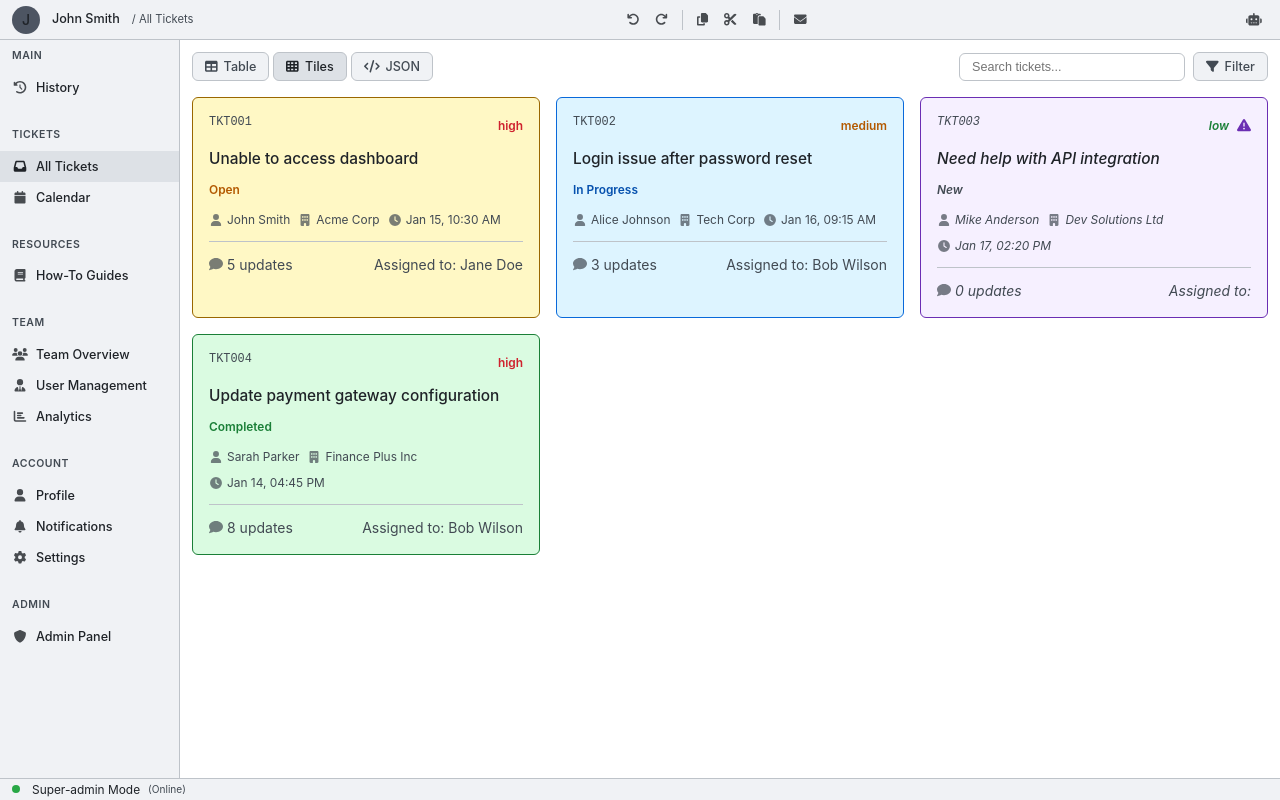
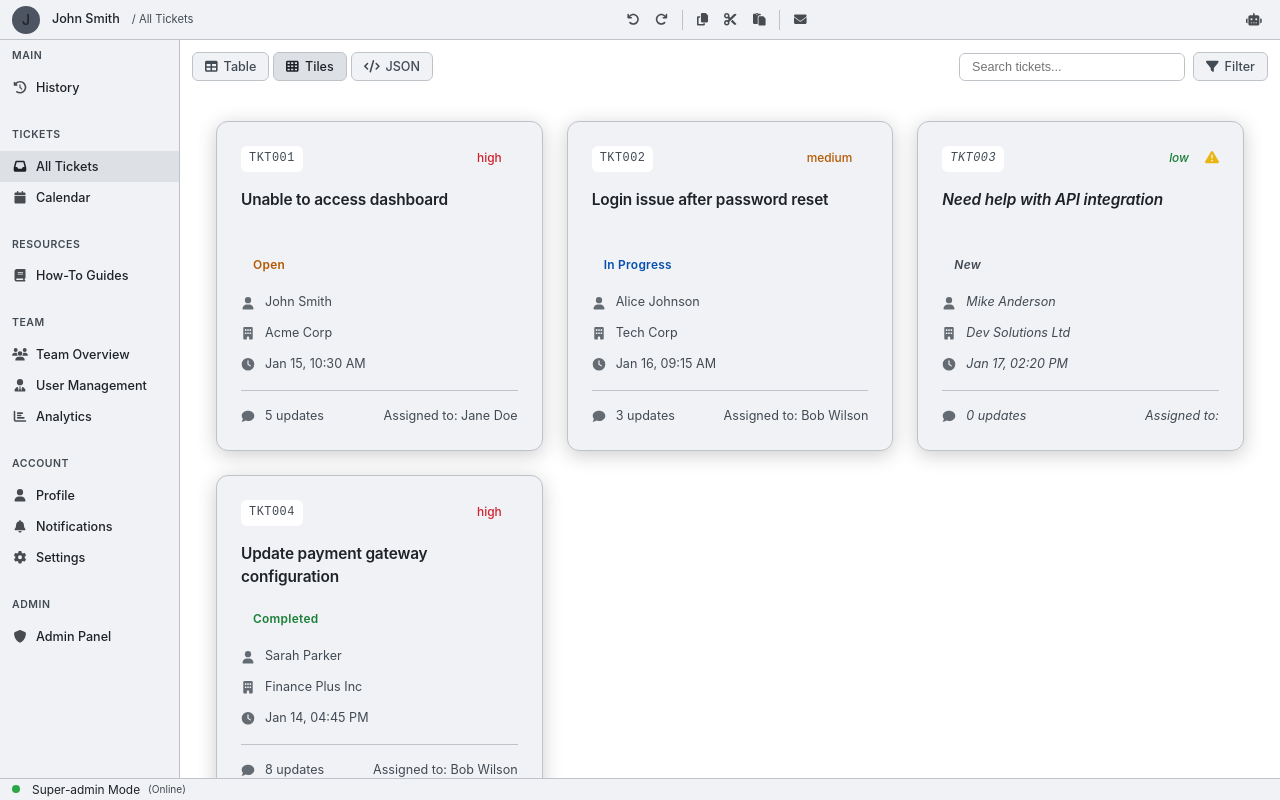
Before and after one commit to JNB-Technology/JNB-Ticket-Desktop-Client, a React (Vite) app: page / in a window 1280 px wide. Both pictures are taken after a click on the button "Tiles". Built offline with nearby package versions, Linux system fonts and the light colour scheme.

Commit message:
Style the tiles

```diff
--- a/src/ui/components/TicketTiles/TicketTiles.css
+++ b/src/ui/components/TicketTiles/TicketTiles.css
@@ -1,95 +1,292 @@
 .ticket-tiles {
   display: grid;
-  grid-template-columns: repeat(auto-fill, minmax(300px, 1fr));
-  gap: 16px;
-  margin: -12px;
-  padding: 12px;
+  grid-template-columns: repeat(3, 1fr);
+  gap: 24px;
+  padding: 24px;
+  background: var(--bg-color);
+}
+
+.ticket-tiles::before {
+  content: '';
+  position: absolute;
+  top: 0;
+  left: 0;
+  right: 0;
+  bottom: 0;
+  background: var(--border-color);
+  z-index: -1;
+  height: fit-content;
+}
+
+/* Force last row to fill available space */
+.ticket-tile:last-child:nth-child(3n - 2),
+.ticket-tile:last-child:nth-child(3n - 1) {
+  grid-column: auto;
 }
 
 .ticket-tile {
+  aspect-ratio: auto;
+  min-height: 280px;
   background: var(--panel-bg-color);
+  padding: 24px;
+  border-radius: 12px;
+  box-shadow: 0 4px 20px rgba(0, 0, 0, 0.2);
   border: 1px solid var(--border-color);
-  border-radius: 6px;
-  padding: 16px;
-  cursor: pointer;
-  transition: all 0.2s ease;
-}
-
-/* Status-based tile styling */
-.ticket-tile.status-in-progress {
-  background: var(--row-in-progress-bg);
-  border-color: var(--row-in-progress-color);
-}
-
-.ticket-tile.status-completed {
-  background: var(--row-completed-bg);
-  border-color: var(--row-completed-color);
-}
-
-.ticket-tile.status-open {
-  background: var(--row-open-bg);
-  border-color: var(--row-open-color);
-}
-
-.ticket-tile.unassigned {
-  background: var(--unassigned-bg);
-  border-color: var(--unassigned-color);
+  display: grid;
+  grid-template-rows: auto 1fr auto;
+  gap: 16px;
+  transition: all 0.3s cubic-bezier(0.4, 0, 0.2, 1);
+  overflow: hidden;
 }
 
 .ticket-tile:hover {
   transform: translateY(-2px);
-  box-shadow: 0 4px 12px rgba(0, 0, 0, 0.1);
+  background: var(--hover-nav-bg);
+  box-shadow: 0 8px 24px rgba(0, 0, 0, 0.3);
+  border-color: var(--border-color);
 }
 
 .ticket-tile-header {
   display: flex;
   justify-content: space-between;
   align-items: flex-start;
-  margin-bottom: 12px;
+  gap: 12px;
+}
+
+.ticket-tile-title {
+  font-size: 1.1em;
+  font-weight: 600;
+  color: var(--text-color);
+  line-height: 1.5;
+  margin: 0;
+  letter-spacing: -0.01em;
+  overflow: hidden;
+  display: -webkit-box;
+  -webkit-line-clamp: 2;
+  -webkit-box-orient: vertical;
+}
+
+.ticket-tile-subheader {
+  display: flex;
+  justify-content: space-between;
+  align-items: center;
 }
 
 .ticket-tile-id {
   font-family: 'Roboto Mono', monospace;
   font-size: 0.85em;
+  padding: 4px 8px;
+  background: var(--bg-color);
+  border-radius: 6px;
   color: var(--secondary-text);
-}
-
-.ticket-tile-title {
-  font-weight: 500;
-  margin: 8px 0;
-  color: var(--text-color);
+  letter-spacing: 0.5px;
 }
 
 .ticket-tile-meta {
-  display: flex;
-  flex-wrap: wrap;
-  gap: 8px;
-  margin-top: 12px;
-  font-size: 0.85em;
+  display: grid;
+  grid-template-columns: 1fr;
+  gap: 12px;
+  font-size: 0.9em;
+  color: var(--secondary-text);
+  overflow: hidden;
 }
 
 .ticket-tile-meta-item {
   display: flex;
   align-items: center;
-  gap: 4px;
+  gap: 10px;
+  white-space: nowrap;
+  overflow: hidden;
+  text-overflow: ellipsis;
   color: var(--secondary-text);
 }
 
 .ticket-tile-meta-item svg {
   width: 14px;
-  opacity: 0.7;
+  color: var(--secondary-text);
+  opacity: 0.8;
 }
 
 .ticket-tile-footer {
   display: flex;
   justify-content: space-between;
   align-items: center;
-  margin-top: 12px;
-  padding-top: 12px;
+  padding-top: 16px;
   border-top: 1px solid var(--border-color);
+  color: var(--secondary-text);
+  font-size: 0.9em;
+  margin-top: auto;
+}
+
+.ticket-tile-badges {
+  display: flex;
+  gap: 8px;
+  align-items: center;
+}
+
+.ticket-tile-status {
+  display: flex;
+  align-items: center;
+  gap: 12px;
+}
+
+.ticket-status-indicator {
+  display: none;
+}
+
+.status-in-progress .ticket-status-indicator,
+.status-completed .ticket-status-indicator,
+.status-open .ticket-status-indicator,
+.unassigned .ticket-status-indicator {
+  display: none;
 }
 
 .unassigned-warning {
-  color: var(--unassigned-color);
-  margin-left: 8px;
+  color: #eab308;
+  text-shadow: 0 0 10px rgba(234, 179, 8, 0.3);
+  animation: pulse 2s cubic-bezier(0.4, 0, 0.6, 1) infinite;
 }
+
+@keyframes pulse {
+  0%, 100% { opacity: 0.6; }
+  50% { opacity: 1; }
+}
+
+.priority-badge {
+  font-weight: 500;
+  font-size: 0.85em;
+  padding: 4px 8px;
+  border-radius: 4px;
+  margin-right: 8px;
+}
+
+.status-badge {
+  display: inline-block;
+  padding: 4px 12px;
+  border-radius: 20px;
+  font-size: 0.85em;
+  font-weight: 600;
+  letter-spacing: 0.3px;
+  background: var(--bg-color);
+}
+
+.status-in-progress .status-badge {
+  background: var(--row-in-progress-color);
+  color: var(--bg-color);
+}
+
+.status-completed .status-badge {
+  background: var(--row-completed-color);
+  color: var(--bg-color);
+}
+
+.status-open .status-badge {
+  background: var(--row-open-color);
+  color: var(--bg-color);
+}
+
+.priority-high {
+  background: var(--priority-high-color);
+  color: var(--bg-color);
+}
+
+.priority-medium {
+  background: var(--priority-medium-color);
+  color: var(--bg-color);
+}
+
+.priority-low {
+  background: var(--priority-low-color);
+  color: var(--bg-color);
+}
+
+@media (prefers-color-scheme: dark) {
+  .status-in-progress .status-badge {
+    background: rgba(56, 189, 248, 0.2);
+    color: #7dd3fd;
+    border: 1px solid rgba(56, 189, 248, 0.4);
+  }
+
+  .status-completed .status-badge {
+    background: rgba(34, 197, 94, 0.2);
+    color: #86efac;
+    border: 1px solid rgba(34, 197, 94, 0.4);
+  }
+
+  .status-open .status-badge {
+    background: rgba(99, 102, 241, 0.2);
+    color: #a5b4fc;
+    border: 1px solid rgba(99, 102, 241, 0.4);
+  }
+
+  .priority-high {
+    background: rgba(239, 68, 68, 0.2);
+    color: #fca5a5;
+    border: 1px solid rgba(239, 68, 68, 0.4);
+  }
+
+  .priority-medium {
+    background: rgba(245, 158, 11, 0.2);
+    color: #fcd34d;
+    border: 1px solid rgba(245, 158, 11, 0.4);
+  }
+
+  .priority-low {
+    background: rgba(16, 185, 129, 0.2);
+    color: #6ee7b7;
+    border: 1px solid rgba(16, 185, 129, 0.4);
+  }
+}
+
+@media (prefers-color-scheme: light) {
+  .status-in-progress .status-badge {
+    background: var(--status-in-progress-bg);
+    color: var(--status-in-progress-color);
+  }
+
+  .status-completed .status-badge {
+    background: var(--status-completed-bg);
+    color: var(--status-completed-color);
+  }
+
+  .status-open .status-badge {
+    background: var(--status-open-bg);
+    color: var(--status-open-color);
+  }
+
+  .priority-high {
+    background: var(--priority-high-bg);
+    color: var(--priority-high-color);
+  }
+
+  .priority-medium {
+    background: var(--priority-medium-bg);
+    color: var(--priority-medium-color);
+  }
+
+  .priority-low {
+    background: var(--priority-low-bg);
+    color: var(--priority-low-color);
+  }
+}
+
+@media (max-width: 1200px) {
+  .ticket-tiles {
+    grid-template-columns: repeat(2, 1fr);
+    gap: 20px;
+    padding: 20px;
+  }
+}
+
+@media (max-width: 768px) {
+  .ticket-tiles {
+    grid-template-columns: 1fr;
+    gap: 16px;
+    padding: 16px;
+  }
+
+  .ticket-tile {
+    min-height: auto;
+    padding: 20px;
+  }
+}
```
